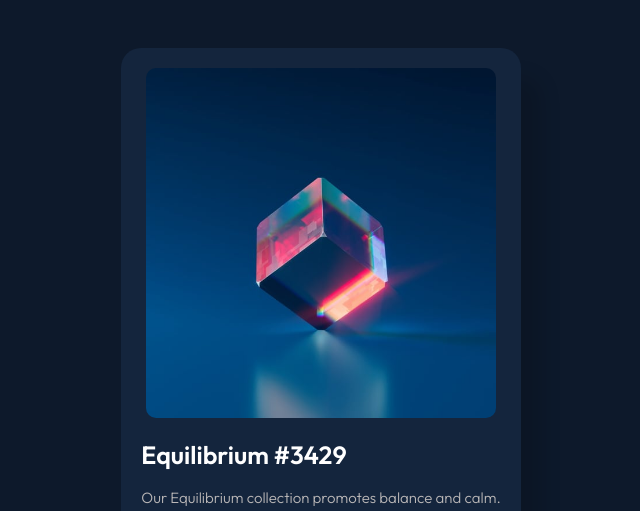
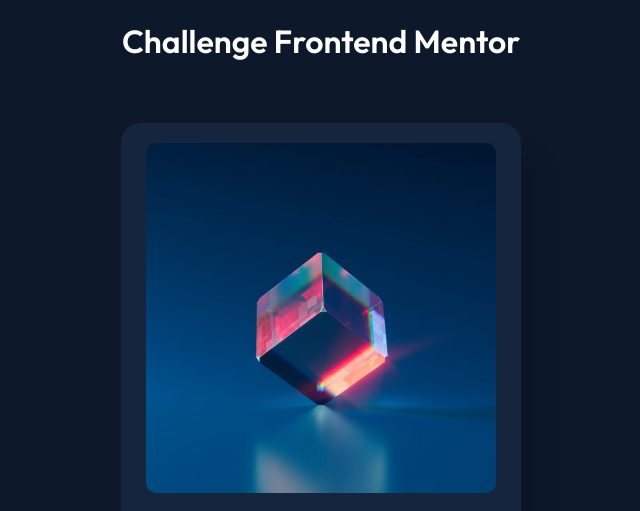
Before and after one commit to vehs10/Challenge-NFT-Card, a plain HTML site: page index.html in a window 1280 px wide. Shown: the top 511 px of the page, without its empty margins (319-959 px from the left). Drawn offline with Linux system fonts and the light colour scheme.

Commit message:
Tittle Frontend Mentor

```diff
--- a/css/style.css
+++ b/css/style.css
@@ -2,6 +2,10 @@
         background-color: hsl(217, 54%, 11%);
         color: white;
         font-family: 'Outfit', sans-serif;
+    }
+
+    .text-center{
+        text-align: center;
     }
 
     @media (min-width:601px) {
--- a/index.html
+++ b/index.html
@@ -14,6 +14,9 @@
 </head>
 
 <body>
+    <div class="text-center">
+        <h1>Challenge Frontend Mentor</h1>
+    </div>
     <main class="card-container">
         <div class="card-items">
             <img src="images/image-equilibrium.jpg" alt="Imagen-Equilibrium NFT">
@@ -31,6 +34,8 @@
             <h4>Creation of <span>Victor Hernandez</span></h4>
         </div>
     </main>
+
+
 </body>
 
 </html>
```
